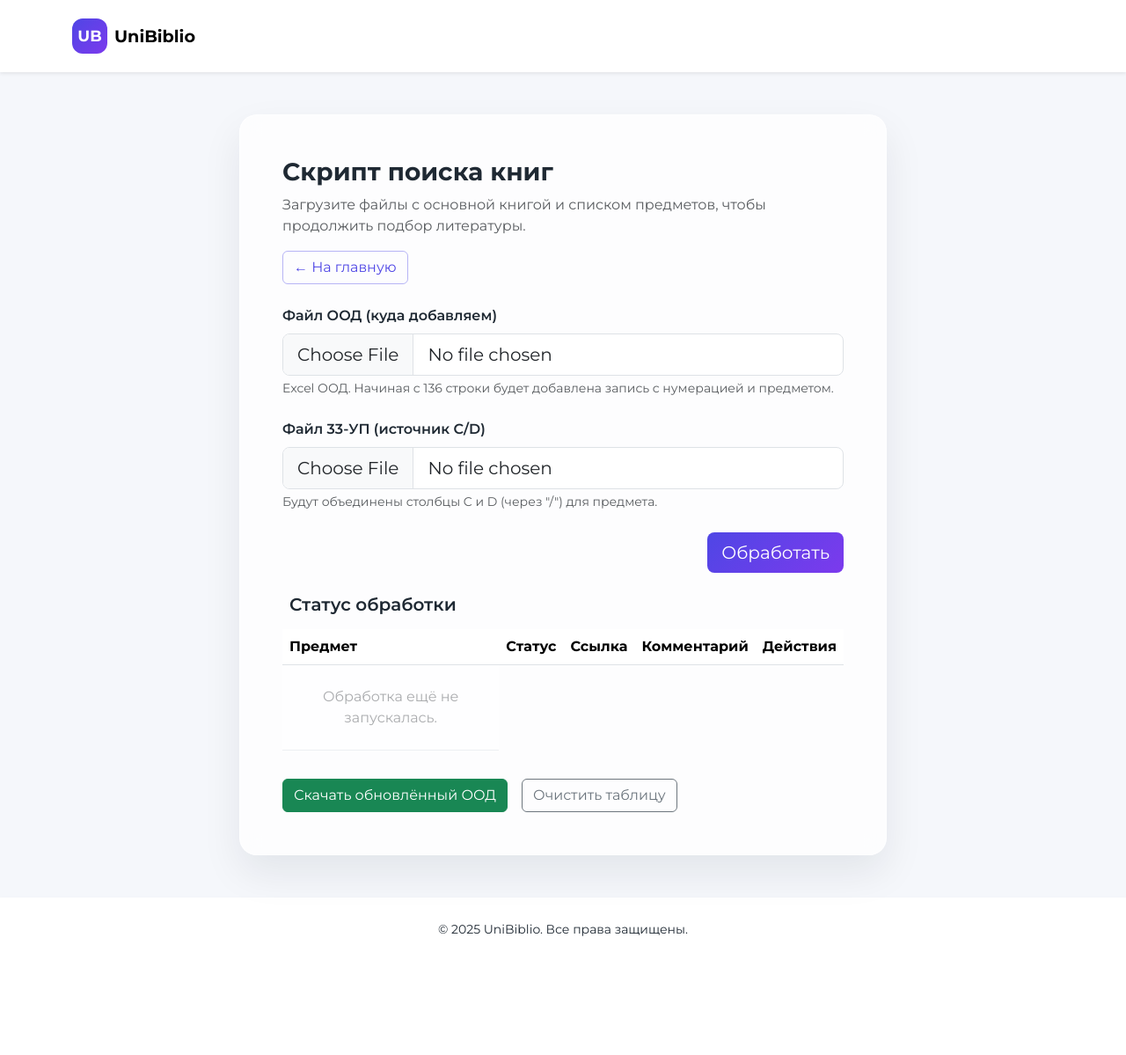
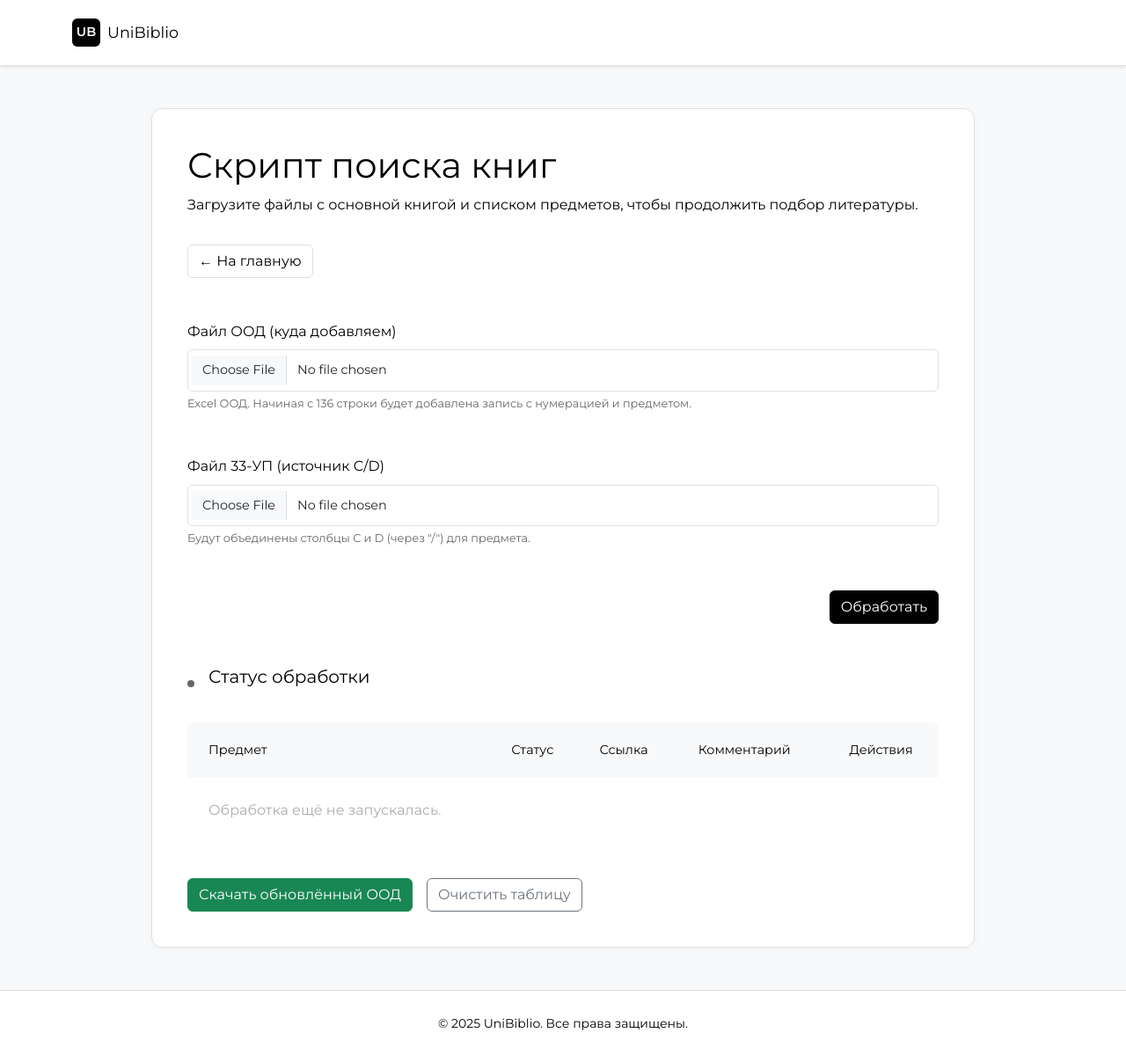
Before and after one commit to Phil9424/univer, a Flask app: page /search in a window 1280 px wide. Shown: the whole page at 88% size. Before the commit the page ends 1064 px from the top, so only its background shows below. Run offline with Flask 3, Linux system fonts and the light colour scheme.

Commit message:
ываващшо

```diff
--- a/app.py
+++ b/app.py
@@ -86,7 +86,7 @@ SUBJECT_EXCLUDE_SUBSTRINGS = (
     "деятельност",
     "работ",
 )
-MAX_WORKERS = 16
+MAX_WORKERS = 8
 PLAYWRIGHT_LOCK = Lock() if PLAYWRIGHT_AVAILABLE else None
 
 KNOWN_RESOURCE_RULES = [
@@ -208,6 +208,171 @@ def compute_next_number(ws, start_row: int) -> int:
             if iv > max_num:
                 max_num = iv
     return max_num + 1 if max_num >= 0 else 1
+
+
+def search_rmebrk_results(subject: str, max_results: int = 10) -> List[Dict[str, Any]]:
+    """Поиск на РМЭБ (Республиканская Межвузовская Электронная Библиотека)"""
+    base_url = "https://rmebrk.kz/"
+    results = []
+
+    try:
+        # Создаем сессию с правильными заголовками
+        session = requests.Session()
+        session.headers.update({
+            'User-Agent': 'Mozilla/5.0 (Windows NT 10.0; Win64; x64) AppleWebKit/537.36 (KHTML, like Gecko) Chrome/91.0.4472.124 Safari/537.36',
+            'Accept': 'text/html,application/xhtml+xml,application/xml;q=0.9,image/avif,image/webp,image/apng,*/*;q=0.8,application/signed-exchange;v=b3;q=0.9',
+            'Accept-Language': 'ru-RU,ru;q=0.9,en-US;q=0.8,en;q=0.7',
+            'Accept-Encoding': 'gzip, deflate, br',
+            'DNT': '1',
+            'Connection': 'keep-alive',
+            'Upgrade-Insecure-Requests': '1',
+            'Sec-Fetch-Dest': 'document',
+            'Sec-Fetch-Mode': 'navigate',
+            'Sec-Fetch-Site': 'none',
+            'Cache-Control': 'max-age=0',
+        })
+
+        # Сначала загружаем главную страницу для получения сессии
+        print(f"[DEBUG] RMЭБ: загрузка главной страницы")
+        main_response = session.get(base_url, timeout=10)
+        main_response.raise_for_status()
+
+        # Используем AJAX endpoint /test/listinlist как в JavaScript коде сайта
+        ajax_url = urljoin(base_url, "/test/listinlist")
+        ajax_data = {
+            'keyword': subject,
+            'secondSearchVar': '',  # Дополнительный поиск (пустой)
+            'pagination': '10',     # Количество результатов
+            'orderby': 'year'       # Сортировка по году
+        }
+
+        # Добавляем заголовки для AJAX запроса
+        ajax_headers = {
+            'Referer': base_url,
+            'X-Requested-With': 'XMLHttpRequest',
+            'Content-Type': 'application/x-www-form-urlencoded',
+            'Accept': 'text/html, */*; q=0.01',
+        }
+        session.headers.update(ajax_headers)
+
+        print(f"[DEBUG] RMЭБ: AJAX запрос на {ajax_url} с данными: {ajax_data}")
+        response = session.post(ajax_url, data=ajax_data, timeout=15)
+        print(f"[DEBUG] RMЭБ: AJAX статус: {response.status_code}")
+
+        response.raise_for_status()
+
+        # Явно указываем кодировку
+        response.encoding = 'utf-8'
+
+        print(f"[DEBUG] RMЭБ: ответ получен, длина: {len(response.text)} символов")
+
+        soup = BeautifulSoup(response.text, 'html.parser')
+
+        # Отладочная информация
+        page_title = soup.find('title')
+        print(f"[DEBUG] RMЭБ: заголовок страницы: {page_title.get_text() if page_title else 'Не найден'}")
+
+        # Проверяем, что ответ содержит результаты поиска
+        if len(response.text) < 1000:
+            print(f"[DEBUG] RMЭБ: ответ слишком короткий, возможно ошибка")
+            print(f"[DEBUG] RMЭБ: ответ: {response.text}")
+            return []
+
+        # AJAX endpoint возвращает только HTML с результатами
+        # Ищем контейнер с результатами
+        soup = BeautifulSoup(response.text, 'html.parser')
+
+        # Ищем все элементы книг напрямую
+        book_items = soup.find_all('li', {'class': 'list-group-item'})
+
+        if not book_items:
+            print(f"[DEBUG] RMЭБ: книги не найдены в AJAX ответе")
+            print(f"[DEBUG] RMЭБ: превью ответа (первые 1000 символов):")
+            print(response.text[:1000])
+            return []
+
+        print(f"[DEBUG] RMЭБ: найдено {len(book_items)} элементов книг в AJAX ответе")
+
+        for i, item in enumerate(book_items[:max_results]):
+            try:
+                print(f"[DEBUG] RMЭБ: обрабатываем элемент {i+1}")
+
+                # Получаем название книги
+                title_elem = item.find('span', {'class': 'Title'})
+                if not title_elem:
+                    print(f"[DEBUG] RMЭБ: элемент {i+1} - название не найдено")
+                    continue
+
+                title = title_elem.get_text(strip=True)
+                print(f"[DEBUG] RMЭБ: элемент {i+1} - название: {title}")
+
+                # Убираем выделение жирным (если есть в тексте)
+                title = title.replace('<b style="color:#FF981D; ">', '').replace('</b>', '')
+
+                # Получаем автора
+                author_elem = item.find('h4', {'class': 'title_result'})
+                author = ""
+                if author_elem and author_elem.get_text(strip=True):
+                    author = author_elem.get_text(strip=True)
+                    print(f"[DEBUG] RMЭБ: элемент {i+1} - автор: {author}")
+
+                # Ищем ссылку на просмотр
+                view_link = None
+                access_links = item.find('div', {'class': 'result-access-link'})
+                if access_links:
+                    print(f"[DEBUG] RMЭБ: элемент {i+1} - найдены ссылки доступа")
+                    # Ищем все li элементы в access_links
+                    all_li = access_links.find_all('li')
+                    print(f"[DEBUG] RMЭБ: элемент {i+1} - найдено {len(all_li)} li элементов")
+
+                    for li_elem in all_li:
+                        li_text = li_elem.get_text(strip=True)
+                        print(f"[DEBUG] RMЭБ: элемент {i+1} - текст li: {li_text}")
+
+                        # Ищем подчеркнутую ссылку (Просмотр)
+                        if 'просмотр' in li_text.lower() or 'view' in li_text.lower():
+                            view_a = li_elem.find('a')
+                            if view_a and view_a.get('href'):
+                                view_link = urljoin(base_url, view_a['href'])
+                                print(f"[DEBUG] RMЭБ: элемент {i+1} - найдена ссылка: {view_link}")
+                                break
+
+                    # Также пробуем найти по стилю
+                    view_li = access_links.find('li', style=lambda x: x and 'text-decoration: underline' in x)
+                    if view_li and not view_link:
+                        view_a = view_li.find('a')
+                        if view_a and view_a.get('href'):
+                            view_link = urljoin(base_url, view_a['href'])
+                            print(f"[DEBUG] RMЭБ: элемент {i+1} - найдена ссылка по стилю: {view_link}")
+
+                if view_link:
+                    # Создаем полное название с автором
+                    full_title = title
+                    if author:
+                        full_title = f"{author}. {title}"
+
+                    results.append({
+                        "title": full_title,
+                        "url": view_link,
+                        "status": "success",
+                        "note": "Республиканская Межвузовская Электронная Библиотека - бесплатный доступ к учебникам",
+                        "source": "rmebrk"
+                    })
+                    print(f"[DEBUG] RMЭБ: элемент {i+1} - добавлен результат: {full_title}")
+
+                else:
+                    print(f"[DEBUG] RMЭБ: элемент {i+1} - ссылка не найдена")
+
+            except Exception as e:
+                print(f"[DEBUG] RMЭБ: ошибка обработки элемента {i+1}: {e}")
+                continue
+
+        print(f"[DEBUG] RMЭБ: собрано {len(results)} результатов")
+        return results
+
+    except Exception as e:
+        print(f"[DEBUG] RMЭБ: ошибка поиска: {e}")
+        return []
 
 
 def search_urait_multiple_results(query: str, max_results: int = 5) -> List[Dict[str, Any]]:
@@ -1152,6 +1317,23 @@ def fetch_links_for_subject(subject: str) -> Tuple[str, Dict[str, Any]]:
                 if info["status"] == "warning" and not info["note"]:
                     info["note"] = "Проверьте предложенный ресурс"
             return subject, info
+
+    try:
+        print(f"[DEBUG] Ищем на RMЭБ: '{subject}'")
+        rmebrk_results = search_rmebrk_results(subject, 3)  # Берем до 3 результатов
+        if rmebrk_results:
+            print(f"[DEBUG] RMЭБ найдено {len(rmebrk_results)} результатов")
+            for result in rmebrk_results[:1]:  # Добавляем только первый результат в links, но все в resources
+                info["links"].append(result["url"])
+                info["primary_link"] = info["primary_link"] or result["url"]
+                info["status"] = "success"
+                info["note"] = "Найдено на RMЭБ"
+            info["resources"].extend(rmebrk_results)
+        else:
+            print(f"[DEBUG] RMЭБ не найден для: '{subject}'")
+    except Exception as exc:
+        print(f"[DEBUG] Ошибка поиска RMЭБ: {exc}")
+        # Не падаем с ошибкой, продолжаем поиск на других сайтах
 
     try:
         print(f"[DEBUG] Ищем на Юрайт: '{subject}'")
@@ -1286,6 +1468,32 @@ def get_next_resource():
 
     print(f"[DEBUG] Запрос следующего ресурса для '{subject}', текущий: {current_url}")
 
+    if source == "rmebrk":
+        # Для RMЭБ запускаем поиск заново
+        print(f"[DEBUG] RMЭБ: ищем следующий вариант для '{subject}'")
+        try:
+            rmebrk_results = search_rmebrk_results(subject, 10)
+            if not rmebrk_results:
+                return jsonify({"status": "no_more", "message": "Результаты не найдены"})
+
+            # Находим текущий индекс по URL
+            current_index = -1
+            for i, result in enumerate(rmebrk_results):
+                if current_url in result["url"] or result["url"] in current_url:
+                    current_index = i
+                    print(f"[DEBUG] RMЭБ: найден текущий индекс: {i}")
+                    break
+
+            next_index = current_index + 1
+            if next_index < len(rmebrk_results):
+                return jsonify({"status": "success", "resource": rmebrk_results[next_index]})
+            else:
+                return jsonify({"status": "no_more", "message": "Больше вариантов нет"})
+
+        except Exception as e:
+            print(f"[DEBUG] RMЭБ ошибка поиска следующего: {e}")
+            return jsonify({"status": "error", "message": f"Ошибка поиска: {e}"})
+
     if source == "urait":
         results = search_urait_multiple_results(subject, 10)
         # Находим текущий индекс и возвращаем следующий
--- a/static/css/styles.css
+++ b/static/css/styles.css
@@ -1,96 +1,224 @@
 :root {
-  --primary-color: #4f46e5;
-  --gradient-start: #4f46e5;
-  --gradient-end: #7c3aed;
-  --background-light: #f5f7fb;
-  --text-color: #1f2933;
-  --muted-text: #6b7280;
+  --primary-color: #000;
+  --secondary-color: #666;
+  --accent-color: #007acc;
+  --background: #fff;
+  --background-light: #f8f9fa;
+  --text-color: #000;
+  --text-muted: #666;
+  --border-color: #e0e0e0;
+  --shadow: 0 2px 8px rgba(0, 0, 0, 0.04);
 }
 
 body {
   font-family: "Montserrat", sans-serif;
-  background: linear-gradient(180deg, rgba(245, 247, 251, 0.8), rgba(255, 255, 255, 0.9));
+  background: var(--background);
   min-height: 100vh;
   display: flex;
   flex-direction: column;
   color: var(--text-color);
+  line-height: 1.6;
+}
+
+.navbar {
+  border-bottom: 1px solid var(--border-color);
+  background: var(--background);
 }
 
 .navbar .brand-logo {
   display: inline-flex;
   align-items: center;
   justify-content: center;
-  width: 40px;
-  height: 40px;
-  border-radius: 12px;
-  background: linear-gradient(135deg, var(--gradient-start), var(--gradient-end));
-  color: #fff;
-  font-weight: 700;
-  font-size: 1.1rem;
+  width: 32px;
+  height: 32px;
+  border-radius: 6px;
+  background: var(--primary-color);
+  color: white;
+  font-weight: 600;
+  font-size: 0.9rem;
 }
 
 .navbar .brand-name {
-  font-weight: 700;
-  font-size: 1.2rem;
+  font-weight: 500;
+  font-size: 1.1rem;
+  color: var(--text-color);
 }
 
 .hero-section {
-  padding-top: 5rem;
-  padding-bottom: 5rem;
+  padding: 8rem 0;
 }
 
-.text-gradient {
-  background: linear-gradient(135deg, var(--gradient-start), var(--gradient-end));
-  -webkit-background-clip: text;
-  -webkit-text-fill-color: transparent;
-  background-clip: text;
+.hero-section h1 {
+  font-size: 2.5rem;
+  font-weight: 400;
+  margin-bottom: 1rem;
+  color: var(--text-color);
+}
+
+.hero-section .lead {
+  font-size: 1.1rem;
+  color: var(--text-muted);
+  margin-bottom: 2rem;
 }
 
 .glass-card {
-  background: rgba(255, 255, 255, 0.75);
-  backdrop-filter: blur(12px);
-  border-radius: 20px;
-  box-shadow: 0 20px 45px rgba(15, 23, 42, 0.08);
-  border: 1px solid rgba(255, 255, 255, 0.6);
+  background: var(--background);
+  border-radius: 12px;
+  box-shadow: var(--shadow);
+  border: 1px solid var(--border-color);
+  padding: 2.5rem;
 }
 
 .icon-circle {
   display: inline-flex;
   align-items: center;
   justify-content: center;
-  width: 48px;
-  height: 48px;
-  border-radius: 16px;
-  background: rgba(79, 70, 229, 0.12);
-  color: var(--primary-color);
-  font-size: 1.3rem;
+  width: 40px;
+  height: 40px;
+  border-radius: 8px;
+  background: var(--background-light);
+  color: var(--text-muted);
+  font-size: 1.2rem;
+  margin-right: 1rem;
 }
 
 .section-light {
   background: var(--background-light);
-  min-height: calc(100vh - 180px);
+  min-height: calc(100vh - 120px);
+  padding: 5rem 0;
 }
 
 footer {
   margin-top: auto;
-  background: rgba(255, 255, 255, 0.8);
+  background: var(--background);
+  border-top: 1px solid var(--border-color);
+  padding: 1.5rem 0;
+  text-align: center;
 }
 
-button.btn-primary {
-  background: linear-gradient(135deg, var(--gradient-start), var(--gradient-end));
-  border: none;
+.btn {
+  border-radius: 6px;
+  font-weight: 500;
+  transition: all 0.2s ease;
 }
 
-button.btn-primary:hover {
-  background: linear-gradient(135deg, var(--gradient-end), var(--gradient-start));
+.btn-primary {
+  background: var(--primary-color);
+  border: 1px solid var(--primary-color);
+  color: white;
+}
+
+.btn-primary:hover {
+  background: var(--accent-color);
+  border-color: var(--accent-color);
 }
 
 .btn-outline-primary {
-  color: var(--primary-color);
-  border-color: rgba(79, 70, 229, 0.4);
+  color: var(--text-color);
+  border-color: var(--border-color);
 }
 
 .btn-outline-primary:hover {
-  background: var(--primary-color);
-  color: #fff;
+  background: var(--text-color);
+  color: white;
 }
+
+/* Form styles */
+.form-control {
+  border: 1px solid var(--border-color);
+  border-radius: 6px;
+  padding: 0.75rem 1rem;
+  font-size: 0.9rem;
+}
+
+.form-control:focus {
+  border-color: var(--accent-color);
+  box-shadow: 0 0 0 2px rgba(0, 122, 204, 0.1);
+}
+
+.form-label {
+  font-weight: 500;
+  margin-bottom: 0.5rem;
+  color: var(--text-color);
+}
+
+.form-text {
+  font-size: 0.8rem;
+  color: var(--text-muted);
+}
+
+/* Table styles */
+.table {
+  background: var(--background);
+  border-radius: 8px;
+  overflow: hidden;
+}
+
+.table thead th {
+  background: var(--background-light);
+  border: none;
+  font-weight: 500;
+  color: var(--text-color);
+  padding: 1.25rem 1.5rem;
+  font-size: 0.9rem;
+}
+
+.table tbody td {
+  border: none;
+  padding: 1.25rem 1.5rem;
+  vertical-align: middle;
+}
+
+.table tbody tr {
+  border-bottom: 1px solid var(--border-color);
+}
+
+.table tbody tr:last-child {
+  border-bottom: none;
+}
+
+.table-hover tbody tr:hover {
+  background: var(--background-light);
+}
+
+/* Status dots */
+.status-dot {
+  display: inline-block;
+  width: 8px;
+  height: 8px;
+  border-radius: 50%;
+  margin-right: 0.5rem;
+}
+
+.status-pending { background: var(--secondary-color); }
+.status-success { background: #28a745; }
+.status-warning { background: #ffc107; }
+.status-error { background: #dc3545; }
+
+/* Container max width */
+.container-fluid {
+  max-width: 1400px;
+}
+
+/* Card spacing */
+.glass-card h2 {
+  font-size: 1.25rem;
+  font-weight: 500;
+  margin-bottom: 1rem;
+}
+
+.glass-card p {
+  margin-bottom: 1rem;
+}
+
+/* List styles */
+.list-group-item {
+  background: transparent;
+  border: none;
+  padding: 0.75rem 0;
+  border-bottom: 1px solid var(--border-color);
+}
+
+.list-group-item:last-child {
+  border-bottom: none;
+}
--- a/templates/search.html
+++ b/templates/search.html
@@ -4,39 +4,39 @@
 
 {% block content %}
 <section class="section-light py-5">
-  <div class="container">
+  <div class="container-fluid" style="max-width: 1400px;">
     <div class="row justify-content-center">
-      <div class="col-lg-8">
-        <div class="glass-card p-4 p-md-5">
-          <div class="d-flex justify-content-between align-items-start flex-wrap gap-3 mb-4">
+      <div class="col-lg-10 col-xl-9">
+        <div class="glass-card">
+          <div class="d-flex justify-content-between align-items-start flex-wrap gap-3 mb-5">
             <div>
-              <h1 class="h3 fw-bold mb-2">Скрипт поиска книг</h1>
-              <p class="text-muted mb-0">Загрузите файлы с основной книгой и списком предметов, чтобы продолжить подбор литературы.</p>
+              <h1>Скрипт поиска книг</h1>
+              <p>Загрузите файлы с основной книгой и списком предметов, чтобы продолжить подбор литературы.</p>
             </div>
             <a href="{{ url_for('home') }}" class="btn btn-outline-primary">← На главную</a>
           </div>
-          <form class="row g-4" id="process-form" action="{{ url_for('process') }}" method="post" enctype="multipart/form-data">
+          <form class="row g-5" id="process-form" action="{{ url_for('process') }}" method="post" enctype="multipart/form-data">
             <div class="col-12">
-              <label for="ood_file" class="form-label fw-semibold">Файл ООД (куда добавляем)</label>
-              <input class="form-control form-control-lg" type="file" id="ood_file" name="ood_file" accept=".xlsx,.xls" required>
+              <label for="ood_file" class="form-label">Файл ООД (куда добавляем)</label>
+              <input class="form-control" type="file" id="ood_file" name="ood_file" accept=".xlsx,.xls" required>
               <div class="form-text">Excel ООД. Начиная с 136 строки будет добавлена запись с нумерацией и предметом.</div>
             </div>
             <div class="col-12">
-              <label for="up_file" class="form-label fw-semibold">Файл 33-УП (источник C/D)</label>
-              <input class="form-control form-control-lg" type="file" id="up_file" name="up_file" accept=".xlsx,.xls" required>
+              <label for="up_file" class="form-label">Файл 33-УП (источник C/D)</label>
+              <input class="form-control" type="file" id="up_file" name="up_file" accept=".xlsx,.xls" required>
               <div class="form-text">Будут объединены столбцы C и D (через "/") для предмета.</div>
             </div>
             <div class="col-12 text-end">
-              <button type="submit" id="submit-btn" class="btn btn-primary btn-lg">Обработать</button>
+              <button type="submit" id="submit-btn" class="btn btn-primary">Обработать</button>
             </div>
           </form>
-          <div class="mt-4">
-            <div class="d-flex align-items-center gap-2 mb-3">
+          <div class="mt-5">
+            <div class="d-flex align-items-center gap-2 mb-4">
               <span class="status-dot status-pending" id="global-status"></span>
-              <h2 class="h5 fw-semibold mb-0">Статус обработки</h2>
+              <h2>Статус обработки</h2>
             </div>
-            <div class="table-responsive status-table-wrapper">
-              <table class="table table-hover status-table" id="results-table">
+            <div class="table-responsive">
+              <table class="table table-hover" id="results-table">
                 <thead>
                   <tr>
                     <th scope="col">Предмет</th>
@@ -53,11 +53,11 @@
                 </tbody>
               </table>
             </div>
-            <div class="mt-3" id="skipped-block" hidden>
-              <h3 class="h6 fw-semibold mb-1">Пропущено</h3>
+            <div class="mt-4" id="skipped-block" hidden>
+              <h3>Пропущено</h3>
               <ul class="list-group" id="skipped-list"></ul>
             </div>
-            <div class="mt-3 d-flex gap-3 flex-wrap" id="download-block" hidden>
+            <div class="mt-4 d-flex gap-3 flex-wrap" id="download-block" hidden>
               <button class="btn btn-success" id="download-btn">Скачать обновлённый ООД</button>
               <a class="btn btn-outline-secondary" id="refresh-btn" href="#">Очистить таблицу</a>
             </div>
@@ -411,7 +411,7 @@
           resourceType = 'IPRbooks';
           badgeClass = 'bg-success';
         } else if (resource.url.includes('rmebrk.kz')) {
-          resourceType = 'RMEBRK';
+          resourceType = 'RMЭБ';
           badgeClass = 'bg-warning';
         }
 
```
Also changed, not shown: templates/index.html (+18 -18 lines).
